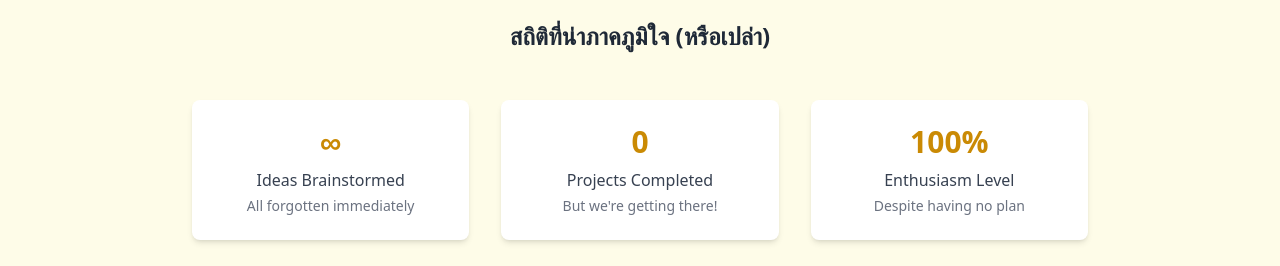
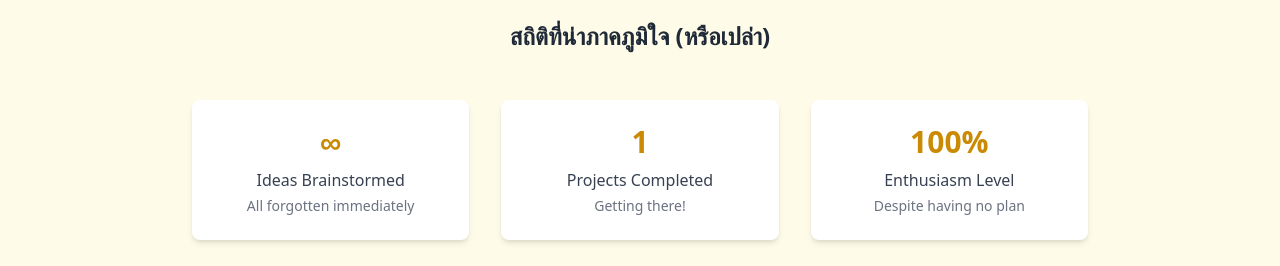
Before and after one commit to Kengbun/mai-roo-mai-wa, a React (Vite) app: page / in a window 1280 px wide. Shown: the part 1920-2186 px from the top of the page. Built offline with nearby package versions, Linux system fonts and the light colour scheme.

Commit message:
Fix: Show completed projects
Show the number of completed projects in the "Stats Section" if any projects are completed.

```diff
--- a/src/pages/Index.tsx
+++ b/src/pages/Index.tsx
@@ -35,6 +35,9 @@ const Index = () => {
       progress: "15%"
     }
   ];
+
+  // Calculate completed projects
+  const completedProjects = projects.filter(project => project.status === 'เสร็จแล้ว').length;
 
   return (
     <div className="min-h-screen bg-gradient-to-b from-yellow-50 to-white">
@@ -188,9 +191,11 @@ const Index = () => {
                 <div className="text-sm text-gray-500 mt-1">All forgotten immediately</div>
               </div>
               <div className="bg-white p-6 rounded-lg shadow-md">
-                <div className="text-3xl font-bold text-yellow-600 mb-2">0</div>
+                <div className="text-3xl font-bold text-yellow-600 mb-2">{completedProjects}</div>
                 <div className="text-gray-700">Projects Completed</div>
-                <div className="text-sm text-gray-500 mt-1">But we're getting there!</div>
+                <div className="text-sm text-gray-500 mt-1">
+                  {completedProjects > 0 ? "Getting there!" : "But we're getting there!"}
+                </div>
               </div>
               <div className="bg-white p-6 rounded-lg shadow-md">
                 <div className="text-3xl font-bold text-yellow-600 mb-2">100%</div>
```
